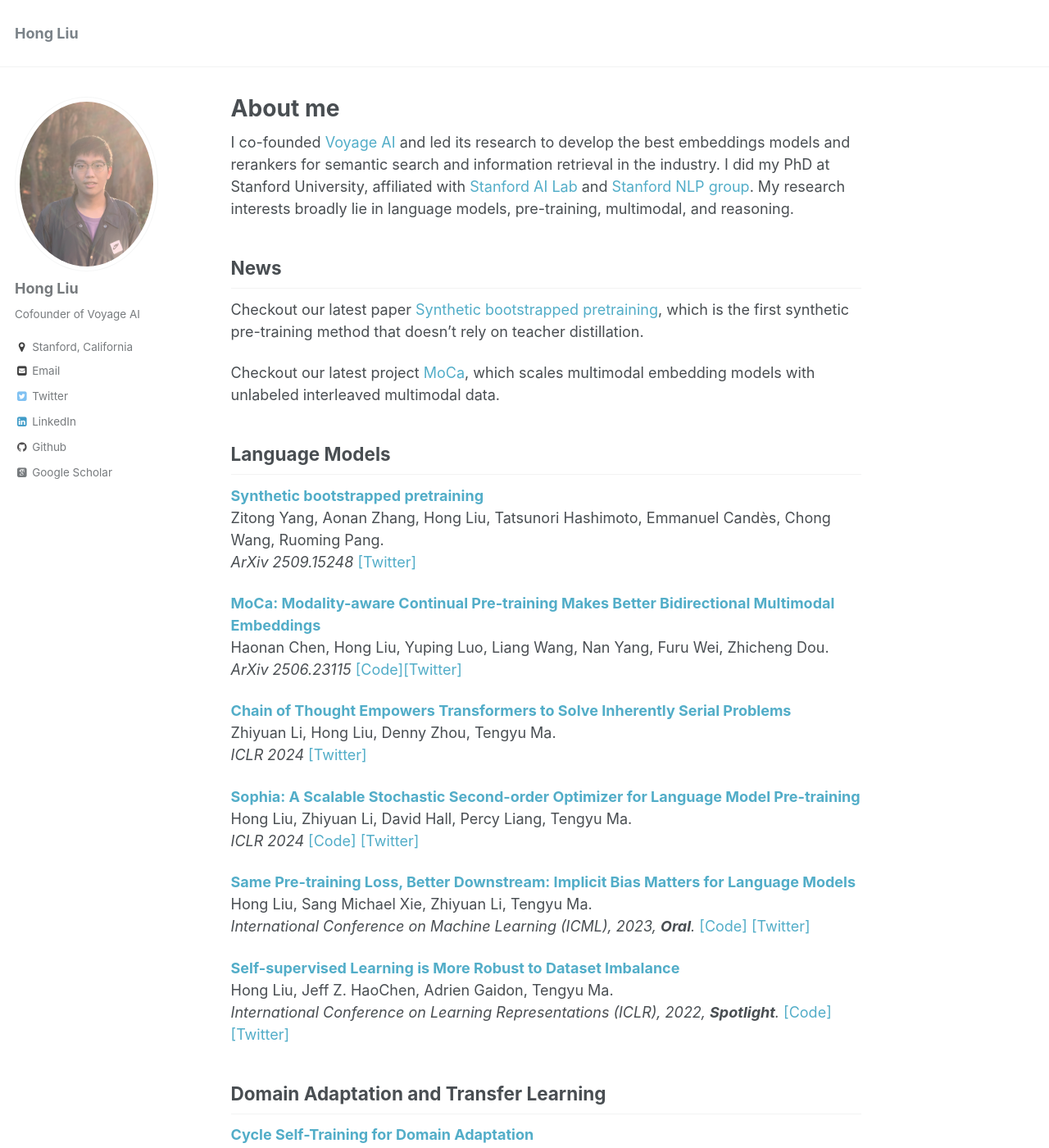
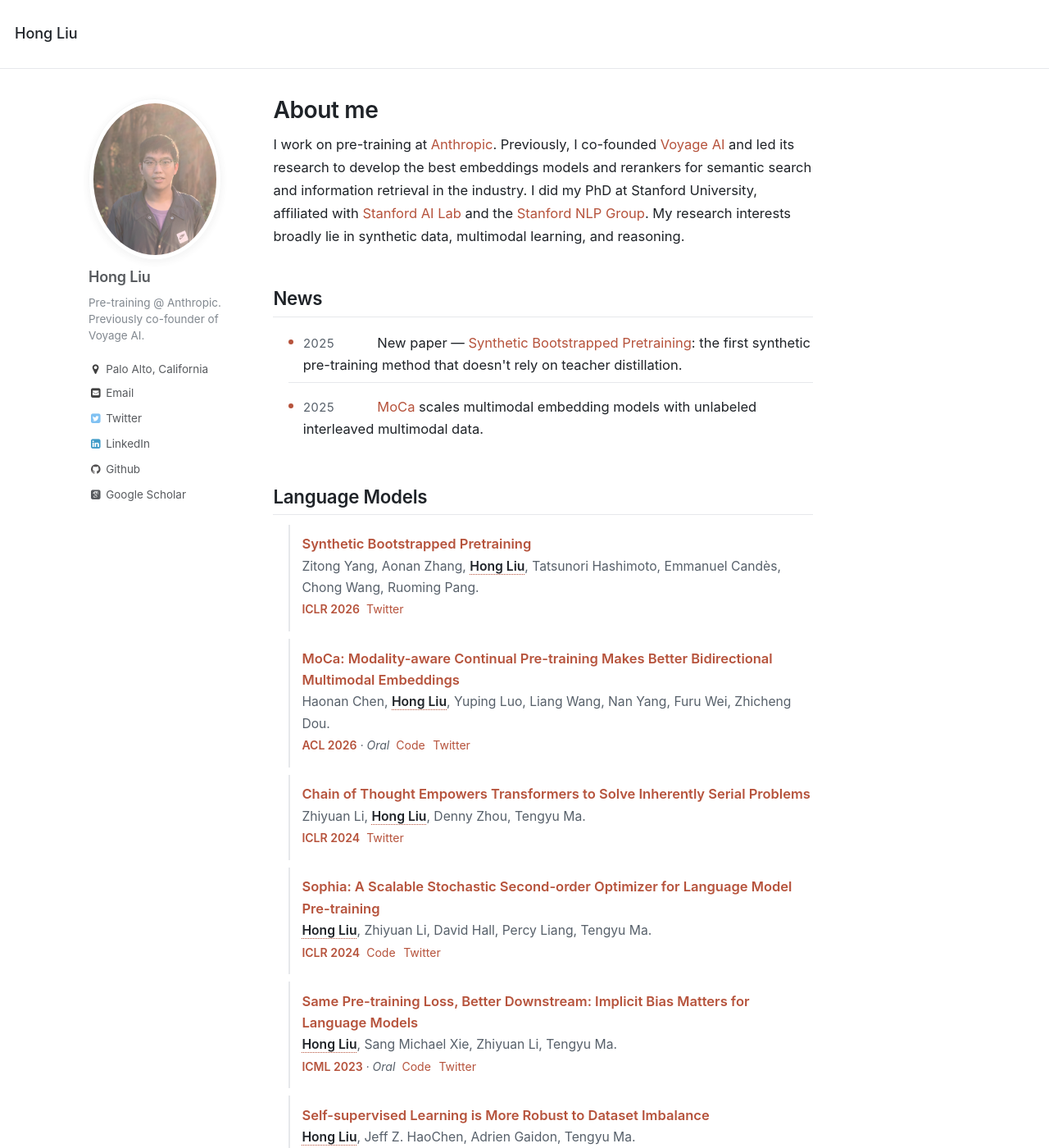
Before and after one commit to Liuhong99/Liuhong99.github.io, a Jekyll site: the page built from _pages/about.md, in a window 1280 px wide and 1400 px high. Shown: the whole window at 82% size. Built offline with Jekyll 4.4.1, drawn with Linux system fonts in a browser that asks for light colours; some web fonts are replaced; some of the changed text lies outside the part shown.

Commit message:
update bio, news, and refresh visual style
- Mention Anthropic pre-training role; refocus research interests
- Restructure publications with venue badges; update SBP and MoCa venues
- Add custom SCSS partial for typography, accent color, and list styles

Co-Authored-By: Claude Opus 4.7 (1M context) <noreply@anthropic.com>

```diff
--- a/_config.yml
+++ b/_config.yml
@@ -10,7 +10,7 @@ locale                   : "en-US"
 title                    : "Hong Liu"
 title_separator          : "-"
 name                     : &name "Hong Liu"
-description              : &description "Co-founder of Voyage AI"
+description              : &description "Pre-training researcher at Anthropic. Previously co-founder of Voyage AI."
 url                      : https://LiuHong99.github.io # the base hostname & protocol for your site e.g. "https://mmistakes.github.io"
 baseurl                  : "" # the subpath of your site, e.g. "/blog"
 repository               : "LiuHong99/LiuHong99.github.io"
@@ -81,8 +81,8 @@ analytics:
 author:
   name             : "Hong Liu"
   avatar           : "hong.jpg"
-  bio              : "Cofounder of Voyage AI"
-  location         : "Stanford, California"
+  bio              : "Pre-training @ Anthropic. Previously co-founder of Voyage AI."
+  location         : "Palo Alto, California"
   employer         :
   googlescholar    : "https://scholar.google.com/citations?user=BUc2uq0AAAAJ"
   email            : hongliu9903@gmail.com
--- a/_pages/about.md
+++ b/_pages/about.md
@@ -8,43 +8,112 @@ redirect_from:
   - /about.html
 ---
 
-
-
-
-I co-founded [Voyage AI](https://www.voyageai.com) and led its research to develop the best embeddings models and rerankers for semantic search and information retrieval in the industry. I did my PhD at Stanford University, affiliated with [Stanford AI Lab](https://ai.stanford.edu) and [Stanford NLP group](https://nlp.stanford.edu). My research interests broadly lie in language models, pre-training, multimodal, and reasoning.
+I work on pre-training at [Anthropic](https://www.anthropic.com). Previously, I co-founded [Voyage AI](https://www.voyageai.com) and led its research to develop the best embeddings models and rerankers for semantic search and information retrieval in the industry. I did my PhD at Stanford University, affiliated with [Stanford AI Lab](https://ai.stanford.edu) and the [Stanford NLP Group](https://nlp.stanford.edu). My research interests broadly lie in synthetic data, multimodal learning, and reasoning.
 
 ## News
-Checkout our latest paper [Synthetic bootstrapped pretraining](https://arxiv.org/abs/2509.15248), which is the first synthetic pre-training method that doesn't rely on teacher distillation.
 
-Checkout our latest project [MoCa](https://haon-chen.github.io/MoCa/), which scales multimodal embedding models with unlabeled interleaved multimodal data.
-
+<ul class="news-list">
+  <li><span class="news-date">2025</span>New paper — <a href="https://arxiv.org/abs/2509.15248">Synthetic Bootstrapped Pretraining</a>: the first synthetic pre-training method that doesn't rely on teacher distillation.</li>
+  <li><span class="news-date">2025</span><a href="https://haon-chen.github.io/MoCa/">MoCa</a> scales multimodal embedding models with unlabeled interleaved multimodal data.</li>
+</ul>
 
 ## Language Models
 
-<b>[Synthetic bootstrapped pretraining](https://arxiv.org/abs/2509.15248)</b> <br> Zitong Yang, Aonan Zhang, Hong Liu, Tatsunori Hashimoto, Emmanuel Candès, Chong Wang, Ruoming Pang. <br> <i>ArXiv 2509.15248</i> [[Twitter]](https://x.com/zitongyang0/status/1970129028536484089?s=46)
-
-<b>[MoCa: Modality-aware Continual Pre-training Makes Better Bidirectional Multimodal Embeddings](https://arxiv.org/abs/2506.23115)</b> <br> Haonan Chen, Hong Liu, Yuping Luo, Liang Wang, Nan Yang, Furu Wei, Zhicheng Dou. <br> <i>ArXiv 2506.23115</i> [[Code]](https://github.com/haon-chen/MoCa)[[Twitter]](https://x.com/hongliu9903/status/1940084337497793014?s=46)
-
-<b>[Chain of Thought Empowers Transformers to Solve Inherently Serial Problems](https://arxiv.org/abs/2402.12875)</b> <br> Zhiyuan Li, Hong Liu, Denny Zhou, Tengyu Ma. <br> <i>ICLR 2024</i> [[Twitter]](https://x.com/denny_zhou/status/1835761801453306089)
-
-
-<b>[Sophia: A Scalable Stochastic Second-order Optimizer for Language Model Pre-training](https://arxiv.org/pdf/2305.14342)</b> <br> Hong Liu, Zhiyuan Li, David Hall, Percy Liang, Tengyu Ma. <br> <i>ICLR 2024</i> [[Code]](https://github.com/Liuhong99/Sophia) [[Twitter]](https://twitter.com/tengyuma/status/1661412995430219786)
-
-<b>[Same Pre-training Loss, Better Downstream: Implicit Bias Matters for Language Models](https://arxiv.org/pdf/2210.14199)</b> <br> Hong Liu, Sang Michael Xie, Zhiyuan Li, Tengyu Ma. <br><i>International Conference on Machine Learning (ICML), 2023, <b>Oral</b>.</i> [[Code]](https://github.com/Liuhong99/implicitbiasmlmcode) [[Twitter]](https://twitter.com/tengyuma/status/1593328919624617985)
-
-<b>[Self-supervised Learning is More Robust to Dataset Imbalance](https://arxiv.org/pdf/2110.05025)</b> <br> Hong Liu, Jeff Z. HaoChen, Adrien Gaidon, Tengyu Ma. <br><i>International Conference on Learning Representations (ICLR), 2022, <b>Spotlight</b>.</i> [[Code]](https://github.com/Liuhong99/Imbalanced-SSL) [[Twitter]](https://twitter.com/tengyuma/status/1448335906524606464)
-
+<ul class="pub-list">
+  <li>
+    <span class="pub-title"><a href="https://arxiv.org/abs/2509.15248">Synthetic Bootstrapped Pretraining</a></span><br>
+    <span class="pub-authors">Zitong Yang, Aonan Zhang, <em class="pub-self">Hong Liu</em>, Tatsunori Hashimoto, Emmanuel Candès, Chong Wang, Ruoming Pang.</span><br>
+    <span class="pub-venue"><span class="badge">ICLR 2026</span></span>
+    <span class="pub-links">
+      <a href="https://x.com/zitongyang0/status/1970129028536484089?s=46">Twitter</a>
+    </span>
+  </li>
+  <li>
+    <span class="pub-title"><a href="https://arxiv.org/abs/2506.23115">MoCa: Modality-aware Continual Pre-training Makes Better Bidirectional Multimodal Embeddings</a></span><br>
+    <span class="pub-authors">Haonan Chen, <em class="pub-self">Hong Liu</em>, Yuping Luo, Liang Wang, Nan Yang, Furu Wei, Zhicheng Dou.</span><br>
+    <span class="pub-venue"><span class="badge">ACL 2026</span> · Oral</span>
+    <span class="pub-links">
+      <a href="https://github.com/haon-chen/MoCa">Code</a>
+      <a href="https://x.com/hongliu9903/status/1940084337497793014?s=46">Twitter</a>
+    </span>
+  </li>
+  <li>
+    <span class="pub-title"><a href="https://arxiv.org/abs/2402.12875">Chain of Thought Empowers Transformers to Solve Inherently Serial Problems</a></span><br>
+    <span class="pub-authors">Zhiyuan Li, <em class="pub-self">Hong Liu</em>, Denny Zhou, Tengyu Ma.</span><br>
+    <span class="pub-venue"><span class="badge">ICLR 2024</span></span>
+    <span class="pub-links">
+      <a href="https://x.com/denny_zhou/status/1835761801453306089">Twitter</a>
+    </span>
+  </li>
+  <li>
+    <span class="pub-title"><a href="https://arxiv.org/pdf/2305.14342">Sophia: A Scalable Stochastic Second-order Optimizer for Language Model Pre-training</a></span><br>
+    <span class="pub-authors"><em class="pub-self">Hong Liu</em>, Zhiyuan Li, David Hall, Percy Liang, Tengyu Ma.</span><br>
+    <span class="pub-venue"><span class="badge">ICLR 2024</span></span>
+    <span class="pub-links">
+      <a href="https://github.com/Liuhong99/Sophia">Code</a>
+      <a href="https://twitter.com/tengyuma/status/1661412995430219786">Twitter</a>
+    </span>
+  </li>
+  <li>
+    <span class="pub-title"><a href="https://arxiv.org/pdf/2210.14199">Same Pre-training Loss, Better Downstream: Implicit Bias Matters for Language Models</a></span><br>
+    <span class="pub-authors"><em class="pub-self">Hong Liu</em>, Sang Michael Xie, Zhiyuan Li, Tengyu Ma.</span><br>
+    <span class="pub-venue"><span class="badge">ICML 2023</span> · Oral</span>
+    <span class="pub-links">
+      <a href="https://github.com/Liuhong99/implicitbiasmlmcode">Code</a>
+      <a href="https://twitter.com/tengyuma/status/1593328919624617985">Twitter</a>
+    </span>
+  </li>
+  <li>
+    <span class="pub-title"><a href="https://arxiv.org/pdf/2110.05025">Self-supervised Learning is More Robust to Dataset Imbalance</a></span><br>
+    <span class="pub-authors"><em class="pub-self">Hong Liu</em>, Jeff Z. HaoChen, Adrien Gaidon, Tengyu Ma.</span><br>
+    <span class="pub-venue"><span class="badge">ICLR 2022</span> · Spotlight</span>
+    <span class="pub-links">
+      <a href="https://github.com/Liuhong99/Imbalanced-SSL">Code</a>
+      <a href="https://twitter.com/tengyuma/status/1448335906524606464">Twitter</a>
+    </span>
+  </li>
+</ul>
 
 ## Domain Adaptation and Transfer Learning
 
-<b>[Cycle Self-Training for Domain Adaptation](https://proceedings.neurips.cc/paper/2021/file/c1fea270c48e8079d8ddf7d06d26ab52-Paper.pdf)</b> <br> Hong Liu, Jianmin Wang, Mingsheng Long. <br><i>Neural Information Processing Systems (NeurIPS), 2021.</i> [[Code]](https://github.com/Liuhong99/CST)
-
-<b>[Learning to Adapt to Evolving Domains](https://proceedings.neurips.cc/paper/2020/file/fd69dbe29f156a7ef876a40a94f65599-Paper.pdf)</b> <br> Hong Liu, Mingsheng Long, Jianmin Wang, Yu Wang. <br><i>Neural Information Processing Systems (NeurIPS), 2020.</i>
-
-<b>[Meta-learning Transferable Representations with a Single Target Domain](https://arxiv.org/pdf/2011.01418)</b> <br> Hong Liu, Jeff Z. HaoChen, Colin Wei, Tengyu Ma <br><i>Arxiv 2011.01418.</i>
-
-<b>[Towards Understanding the Transferability of Deep Representations](https://arxiv.org/pdf/1909.12031)</b> <br> Hong Liu, Mingsheng Long, Jianmin Wang, Michael Jordan. <br><i>Arxiv 1909.12031.</i>
-
-<b>[Transferable adversarial training: A general approach to adapting deep classifiers](http://proceedings.mlr.press/v97/liu19b/liu19b.pdf)</b> <br> Hong Liu, Mingsheng Long, Jianmin Wang, Michael Jordan. <br><i>International Conference on Machine Learning (ICML), 2019, <b>Long Talk</b>.</i> [[Code]](https://github.com/Liuhong99/Transferable-Adversarial-Training)
-
-<b>[Separate to Adapt: Open Set Domain Adaptation via Progressive Separation](http://openaccess.thecvf.com/content_CVPR_2019/papers/Liu_Separate_to_Adapt_Open_Set_Domain_Adaptation_via_Progressive_Separation_CVPR_2019_paper.pdf)</b> <br> Hong Liu, Zhangjie Cao, Mingsheng Long, Jianmin Wang, Qiang Yang. <br> <i>IEEE Conference on Computer Vision and Pattern Recognition (CVPR), 2019.</i> [[Code]](https://github.com/Liuhong99/Separate_to_Adapt)
+<ul class="pub-list">
+  <li>
+    <span class="pub-title"><a href="https://proceedings.neurips.cc/paper/2021/file/c1fea270c48e8079d8ddf7d06d26ab52-Paper.pdf">Cycle Self-Training for Domain Adaptation</a></span><br>
+    <span class="pub-authors"><em class="pub-self">Hong Liu</em>, Jianmin Wang, Mingsheng Long.</span><br>
+    <span class="pub-venue"><span class="badge">NeurIPS 2021</span></span>
+    <span class="pub-links">
+      <a href="https://github.com/Liuhong99/CST">Code</a>
+    </span>
+  </li>
+  <li>
+    <span class="pub-title"><a href="https://proceedings.neurips.cc/paper/2020/file/fd69dbe29f156a7ef876a40a94f65599-Paper.pdf">Learning to Adapt to Evolving Domains</a></span><br>
+    <span class="pub-authors"><em class="pub-self">Hong Liu</em>, Mingsheng Long, Jianmin Wang, Yu Wang.</span><br>
+    <span class="pub-venue"><span class="badge">NeurIPS 2020</span></span>
+  </li>
+  <li>
+    <span class="pub-title"><a href="https://arxiv.org/pdf/2011.01418">Meta-learning Transferable Representations with a Single Target Domain</a></span><br>
+    <span class="pub-authors"><em class="pub-self">Hong Liu</em>, Jeff Z. HaoChen, Colin Wei, Tengyu Ma.</span><br>
+    <span class="pub-venue">ArXiv 2011.01418</span>
+  </li>
+  <li>
+    <span class="pub-title"><a href="https://arxiv.org/pdf/1909.12031">Towards Understanding the Transferability of Deep Representations</a></span><br>
+    <span class="pub-authors"><em class="pub-self">Hong Liu</em>, Mingsheng Long, Jianmin Wang, Michael Jordan.</span><br>
+    <span class="pub-venue">ArXiv 1909.12031</span>
+  </li>
+  <li>
+    <span class="pub-title"><a href="http://proceedings.mlr.press/v97/liu19b/liu19b.pdf">Transferable Adversarial Training: A General Approach to Adapting Deep Classifiers</a></span><br>
+    <span class="pub-authors"><em class="pub-self">Hong Liu</em>, Mingsheng Long, Jianmin Wang, Michael Jordan.</span><br>
+    <span class="pub-venue"><span class="badge">ICML 2019</span> · Long Talk</span>
+    <span class="pub-links">
+      <a href="https://github.com/Liuhong99/Transferable-Adversarial-Training">Code</a>
+    </span>
+  </li>
+  <li>
+    <span class="pub-title"><a href="http://openaccess.thecvf.com/content_CVPR_2019/papers/Liu_Separate_to_Adapt_Open_Set_Domain_Adaptation_via_Progressive_Separation_CVPR_2019_paper.pdf">Separate to Adapt: Open Set Domain Adaptation via Progressive Separation</a></span><br>
+    <span class="pub-authors"><em class="pub-self">Hong Liu</em>, Zhangjie Cao, Mingsheng Long, Jianmin Wang, Qiang Yang.</span><br>
+    <span class="pub-venue"><span class="badge">CVPR 2019</span></span>
+    <span class="pub-links">
+      <a href="https://github.com/Liuhong99/Separate_to_Adapt">Code</a>
+    </span>
+  </li>
+</ul>
--- /dev/null
+++ b/_sass/_custom.scss
@@ -0,0 +1,258 @@
+/* ==========================================================================
+   Custom overrides — modernized look on top of Minimal Mistakes
+   ========================================================================== */
+
+$accent-color: #b6533c;        // warm, restrained accent (Anthropic-ish clay)
+$accent-color-soft: #f7efe9;
+$ink: #1f2328;
+$muted: #57606a;
+$rule: #e6e8eb;
+
+body {
+  color: $ink;
+  font-family: -apple-system, BlinkMacSystemFont, "Segoe UI", "Inter",
+               "Helvetica Neue", Helvetica, Arial, sans-serif;
+  font-feature-settings: "kern", "liga", "calt";
+  -webkit-font-smoothing: antialiased;
+  -moz-osx-font-smoothing: grayscale;
+  line-height: 1.6;
+}
+
+#main {
+  max-width: 1100px;
+}
+
+.page__content {
+  font-size: 16.5px;
+  line-height: 1.7;
+  color: $ink;
+
+  p, li {
+    color: $ink;
+  }
+
+  a {
+    color: $accent-color;
+    text-decoration: none;
+    border-bottom: 1px solid transparent;
+    transition: border-color 0.15s ease, color 0.15s ease;
+
+    &:hover {
+      color: darken($accent-color, 10%);
+      border-bottom-color: $accent-color;
+      text-decoration: none;
+    }
+  }
+
+  h2 {
+    margin-top: 2.2em;
+    padding-bottom: 0.35em;
+    font-size: 1.35em;
+    font-weight: 600;
+    letter-spacing: -0.01em;
+    color: $ink;
+    border-bottom: 1px solid $rule;
+  }
+
+  h3 {
+    font-weight: 600;
+    letter-spacing: -0.005em;
+  }
+
+  /* News block: tighter list */
+  ul {
+    padding-left: 1.1em;
+
+    li {
+      margin-bottom: 0.55em;
+      line-height: 1.6;
+
+      &::marker {
+        color: $accent-color;
+      }
+    }
+  }
+
+  /* Publication entries: each <p> with a leading <b> link
+     gets a card-ish presentation with a subtle left rule */
+  p {
+    & > b:first-child {
+      display: inline;
+    }
+  }
+
+  /* Soften default code / blockquote */
+  blockquote {
+    border-left: 3px solid $accent-color;
+    background: $accent-color-soft;
+    padding: 0.6em 1em;
+    margin: 1.4em 0;
+    font-style: normal;
+    color: $ink;
+  }
+}
+
+/* Publication-list styling — applied via wrapper class .pub-list */
+.pub-list {
+  list-style: none;
+  padding-left: 0;
+  margin: 0.5em 0 1.5em;
+
+  li {
+    position: relative;
+    padding: 0.65em 0 0.85em 0.9em;
+    margin-bottom: 0.25em;
+    border-left: 2px solid $rule;
+    transition: border-color 0.15s ease, background 0.15s ease;
+    line-height: 1.55;
+
+    &:hover {
+      border-left-color: $accent-color;
+      background: rgba($accent-color, 0.035);
+    }
+
+    .pub-title {
+      font-weight: 600;
+      color: $ink;
+    }
+
+    .pub-authors {
+      color: $muted;
+      font-size: 0.95em;
+    }
+
+    .pub-venue {
+      display: inline-block;
+      margin-top: 0.15em;
+      font-size: 0.85em;
+      color: $muted;
+      font-style: italic;
+
+      .badge {
+        font-style: normal;
+        font-weight: 600;
+        color: $accent-color;
+      }
+    }
+
+    .pub-links {
+      margin-left: 0.25em;
+      font-size: 0.85em;
+
+      a {
+        margin-right: 0.4em;
+        color: $accent-color;
+        border-bottom: none;
+
+        &:hover {
+          text-decoration: underline;
+        }
+      }
+    }
+
+    em.pub-self {
+      font-style: normal;
+      font-weight: 600;
+      color: $ink;
+      border-bottom: 1px dotted $accent-color;
+    }
+  }
+}
+
+/* News list styling */
+.news-list {
+  list-style: none;
+  padding-left: 0;
+  margin: 0.5em 0 1.5em;
+
+  li {
+    position: relative;
+    padding: 0.45em 0 0.45em 1.1em;
+    border-bottom: 1px solid $rule;
+    line-height: 1.55;
+
+    &:last-child { border-bottom: none; }
+
+    &::before {
+      content: "";
+      position: absolute;
+      left: 0;
+      top: 0.95em;
+      width: 6px;
+      height: 6px;
+      border-radius: 50%;
+      background: $accent-color;
+    }
+
+    .news-date {
+      display: inline-block;
+      min-width: 5.5em;
+      margin-right: 0.6em;
+      color: $muted;
+      font-variant-numeric: tabular-nums;
+      font-size: 0.9em;
+    }
+  }
+}
+
+/* Sidebar / author profile polish */
+.author__avatar img {
+  border-radius: 50%;
+  box-shadow: 0 2px 12px rgba(0, 0, 0, 0.08);
+}
+
+.author__name {
+  font-weight: 600;
+  letter-spacing: -0.01em;
+}
+
+.author__bio {
+  color: $muted;
+  font-size: 0.92em;
+  line-height: 1.5;
+}
+
+.author__urls {
+  a {
+    color: $ink;
+    transition: color 0.15s ease;
+
+    &:hover {
+      color: $accent-color;
+    }
+  }
+}
+
+.btn--inverse {
+  display: none; /* hide stray "Follow" button */
+}
+
+/* Masthead polish */
+.masthead {
+  border-bottom: 1px solid $rule;
+}
+
+.greedy-nav {
+  background: #fff;
+
+  a {
+    color: $ink;
+    font-weight: 500;
+
+    &:hover {
+      color: $accent-color;
+    }
+  }
+
+  .site-title {
+    font-weight: 600;
+    letter-spacing: -0.01em;
+  }
+}
+
+/* Page title */
+.page__title {
+  font-weight: 600;
+  letter-spacing: -0.015em;
+  color: $ink;
+}
--- a/assets/css/main.scss
+++ b/assets/css/main.scss
@@ -37,3 +37,4 @@
 @import "vendor/font-awesome/font-awesome";
 @import "vendor/magnific-popup/magnific-popup";
 @import "print";
+@import "custom";
```
